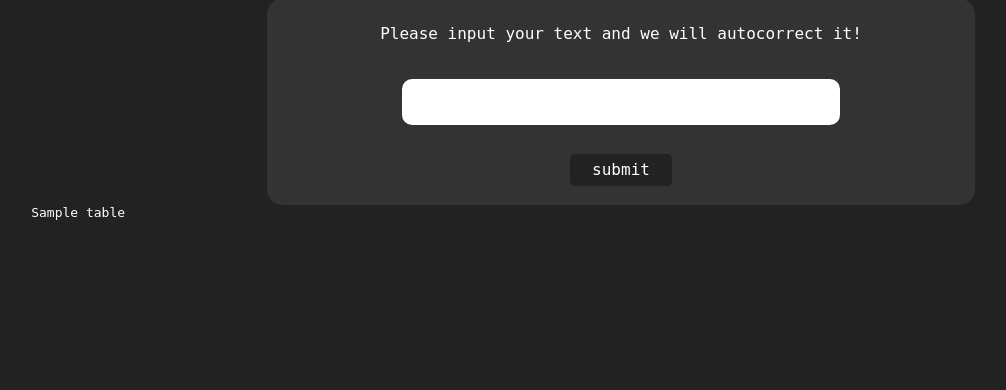
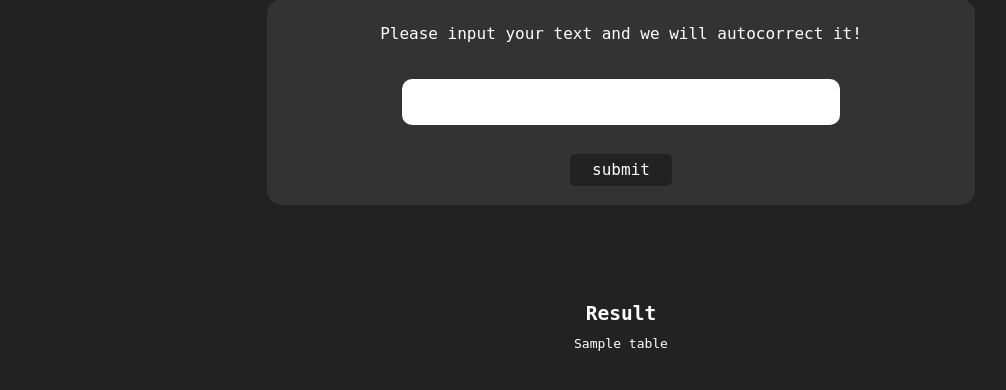
Before and after one commit to Rosemarries/Autocorrect-Python-Web, a Flask app: template templates/result.html in a window 1280 px wide. Shown: the part 200-590 px from the top of the page, without its empty margins (19-1025 px from the left). Run offline with Flask 2, Linux system fonts and the light colour scheme; the template is opened without the code that fills it: most values are stand-ins (such as "Sample title", 1, 10 or a date in 2020).

Commit message:
Complete Autocorrect

```diff
--- a/static/css/index.css
+++ b/static/css/index.css
@@ -48,3 +48,30 @@ p {
     color: black;
     transition: 0.4s;
 }
+
+.dataframe {
+    width: 90%;
+    margin: auto;
+    text-align: center;
+    border-radius: 5px;
+}
+
+.dataframe h2 {
+    margin: auto;
+    text-align: center;
+}
+
+.dataframe th {
+    background: rgb(61, 164, 166);
+    background: linear-gradient(0deg, rgba(61, 164, 166, 1) 0%, rgba(31, 198, 190, 1) 100%);
+    padding: 10px;
+    font-family: arial;
+    font-size: 120%;
+    color: white;
+    border: 2px solid white;
+    text-align: center !important;
+}
+
+.dataframe tr {
+    text-align: left !important;
+}
--- a/templates/index.html
+++ b/templates/index.html
@@ -18,9 +18,12 @@
         <input type="text" id="word" name="word"><br><br>
         <input type="submit" id="submit" value="submit">
     </form>
+    <br><br><br><br><br>
 
-    {% block content %}
-    {% endblock %}
+    <div class="dataframe">
+        {% block content %}
+        {% endblock %}
+    </div>
 </body>
 
 </html>
--- a/templates/result.html
+++ b/templates/result.html
@@ -2,6 +2,7 @@
 {% block content %}
     {% for table in tables %}
         <!-- {{titles[loop.index]}} -->
+        <h2>Result</h2>
         {{ table|safe }}
     {% endfor %}
 {% endblock %}
```
